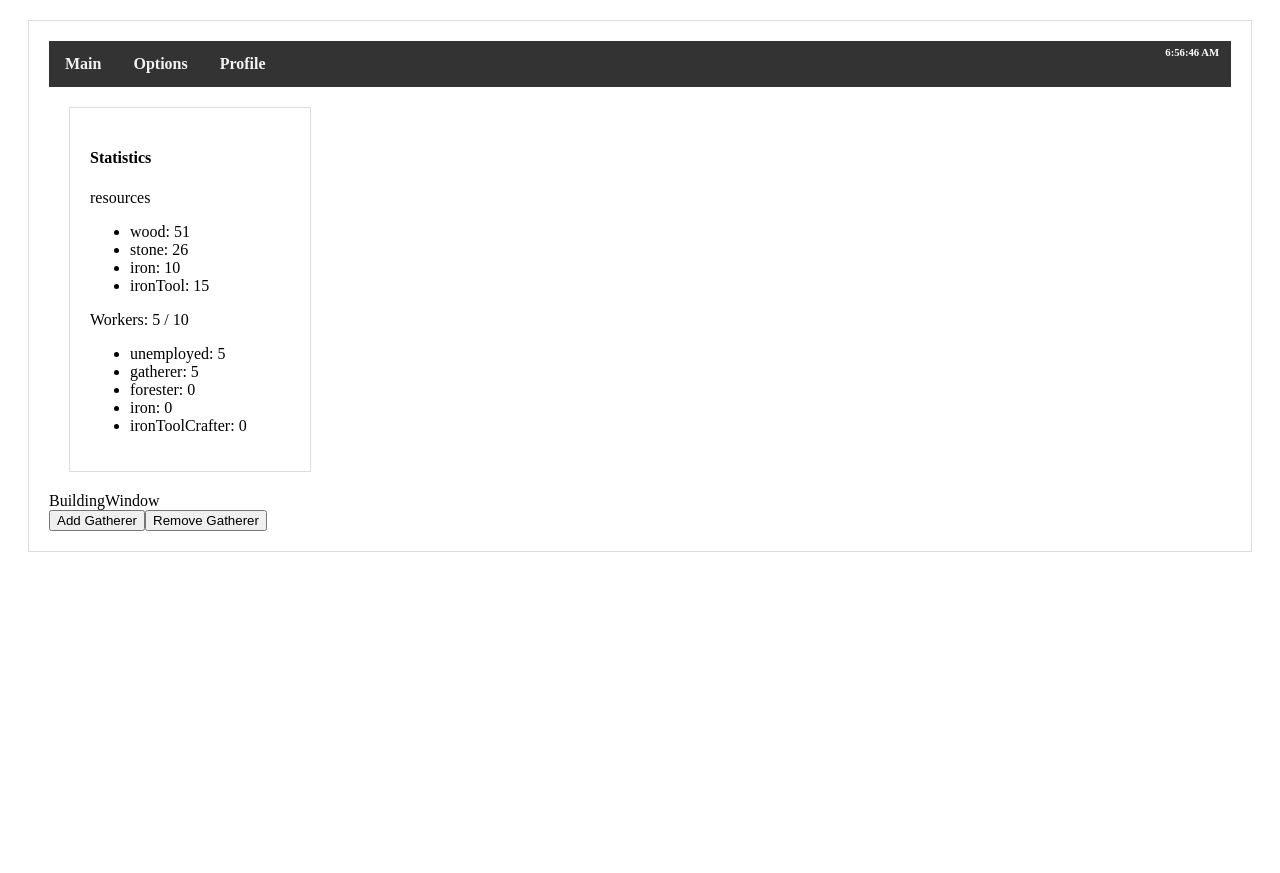
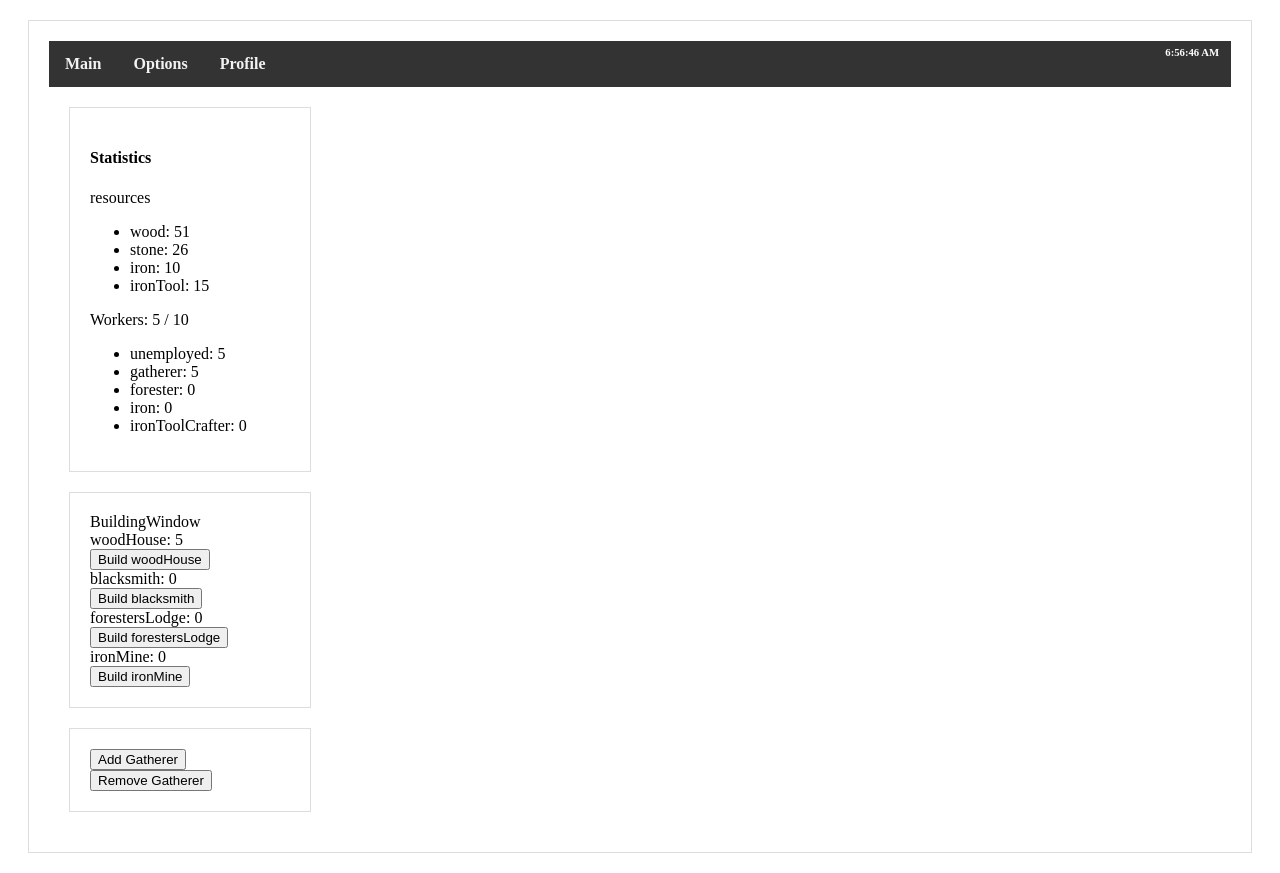
Before and after one commit to benjovi09/civ-incremental, a Next.js app: page / in a window 1280 px wide. Before the commit the page ends 800 px from the top, so only its background shows below. Built offline with nearby package versions, Linux system fonts and the light colour scheme.

Commit message:
WIP - implement buildings component

```diff
--- a/components/windows/building-window.js
+++ b/components/windows/building-window.js
@@ -1,7 +1,32 @@
 import React from "react";
+import { mainWindowStyle } from "./main-window-style";
 import { useSelector } from "react-redux";
 
 export default function() {
-  const buildings = useSelector(state => state.buildingReducer);
-  return <div>BuildingWindow</div>;
+  const buildings = useSelector(state => state.buildingsReducer);
+
+  function handleButtonClick(amount) {}
+
+  return (
+    <div style={mainWindowStyle}>
+      BuildingWindow
+      {buildings.map(building => (
+        <article>
+          <Building building={building}></Building>
+          <button onClick={() => handleButtonClick(1)}>
+            Build {building.name}
+          </button>
+        </article>
+      ))}
+    </div>
+  );
 }
+
+function Building(props) {
+  const building = props.building;
+  return (
+    <div>
+      {building.name}: {building.amount}
+    </div>
+  );
+}
--- a/components/windows/professions-window.js
+++ b/components/windows/professions-window.js
@@ -1,4 +1,5 @@
 import React from "react";
+import { mainWindowStyle } from "./main-window-style";
 import { useDispatch, useSelector } from "react-redux";
 import { professionTypes } from "../../enums";
 
@@ -7,7 +8,7 @@ export default function ProfessionsWindow() {
 
   const unassignedWorkerCount = useSelector(
     state => state.professionReducer
-  ).find(p => p.name === "unemployed").count;
+  ).find(p => p.name === professionTypes.UNEMPLOYED).count;
 
   const gathererCount = useSelector(state => state.professionReducer).find(
     p => p.name === professionTypes.PRIMARY.GATHERER
@@ -31,7 +32,7 @@ export default function ProfessionsWindow() {
     }
   }
   return (
-    <div>
+    <div style={mainWindowStyle}>
       <button onClick={() => handleButtonClick(1)}>Add Gatherer</button>
       <button onClick={() => handleButtonClick(-1)}>Remove Gatherer</button>
     </div>
--- a/components/windows/resource-window.js
+++ /dev/null
@@ -1,24 +0,0 @@
-import React from "react";
-import { mainWindowStyle } from "./main-window-style";
-import { useDispatch, useSelector } from "react-redux";
-import { professionTypes } from "../../enums";
-
-export default function ResourceWindow(resource) {
-  resource = resource.resource;
-
-
-
-
-  return (
-    <div style={mainWindowStyle}>
-      <header>
-        <h4>{resource.name}</h4>
-      </header>
-      <ul>
-        <li>
-          {resource.name}: {resource.count}
-        </li>
-      </ul>
-    </div>
-  );
-}
--- a/components/windows/stats-window.js
+++ b/components/windows/stats-window.js
@@ -1,13 +1,14 @@
 import React from "react";
 import { mainWindowStyle } from "./main-window-style";
 import { useSelector } from "react-redux";
+import { professionTypes } from "../../enums";
 
 export default function StatsWindow() {
   const resources = useSelector(state => state.resourceReducer);
   const professions = useSelector(state => state.professionReducer);
 
   const unemployedCount = professions.find(
-    p => p.name.toLowerCase() === "unemployed"
+    p => p.name.toLowerCase() === professionTypes.UNEMPLOYED
   ).count;
   const totalWorkers = professions.map(p => p.count).reduce((t, v) => t + v, 0);
 
--- a/components/windows/window-container.js
+++ b/components/windows/window-container.js
@@ -1,12 +1,9 @@
 import StatsWindow from "./stats-window";
 import React from "react";
-import ResourceWindow from "./resource-window";
 import BuildingWindow from "./building-window";
-import { useSelector } from "react-redux";
 import ProfessionsWindow from "./professions-window";
 
 export default function WindowContainer() {
-  const resources = useSelector(state => state.resourceReducer);
   return (
     <section aria-label="window-container">
       <StatsWindow></StatsWindow>
--- /dev/null
+++ b/redux/reducers/buildings.js
@@ -0,0 +1,5 @@
+import { defaultBuildings } from "../state";
+
+export default function(state = defaultBuildings, action) {
+  return state;
+}
--- a/redux/reducers/index.js
+++ b/redux/reducers/index.js
@@ -3,10 +3,12 @@ import resourceReducer from "./resources";
 import professionReducer from "./professions";
 import tickReducer from "./ticker";
 import professionResourceReducer from "./profession-resources";
+import buildingsReducer from "./buildings";
 
 export default combineReducers({
   tickReducer,
   resourceReducer,
+  buildingsReducer,
   professionReducer,
   professionResourceReducer
 });
--- a/redux/state.js
+++ b/redux/state.js
@@ -11,6 +11,7 @@ export const defaultBuildings = [
   },
   {
     name: "blacksmith",
+    amount: 0,
     type: buildingTypes.COMMERCIAL
   },
   {
```
